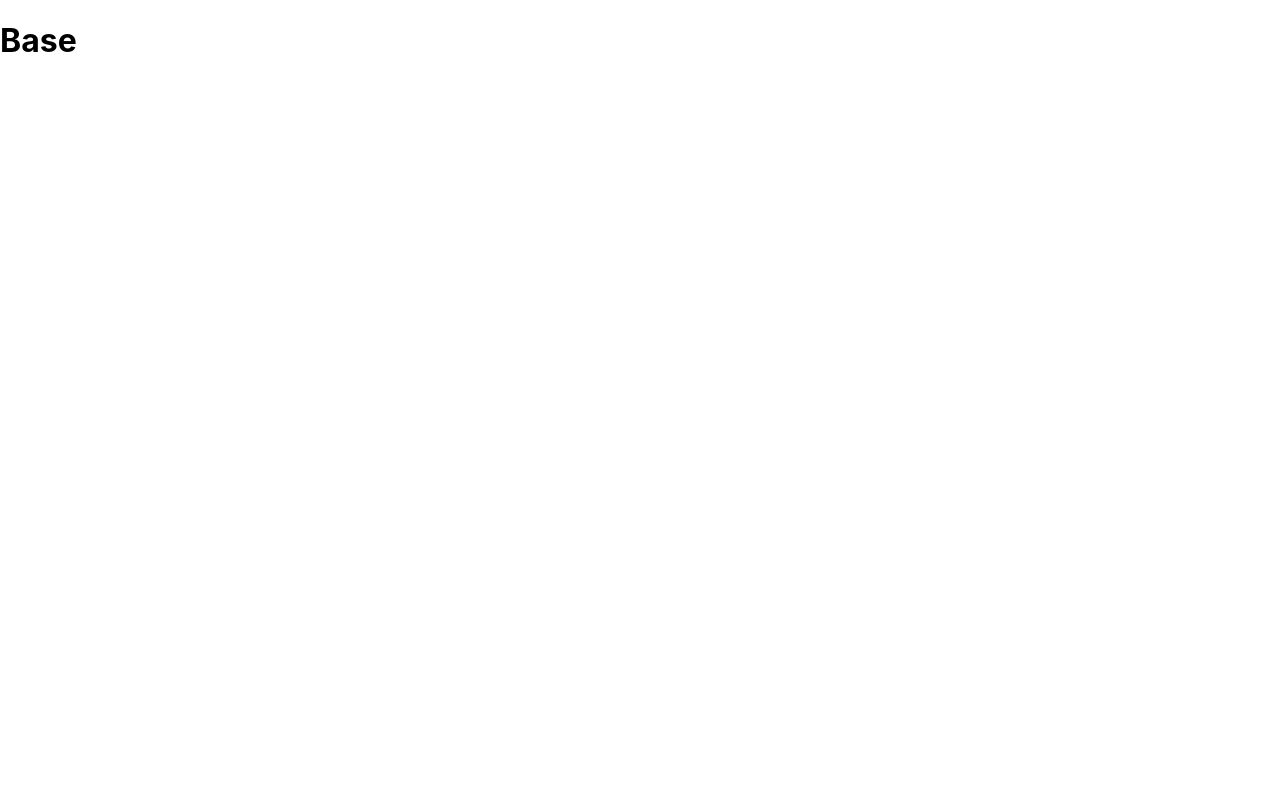
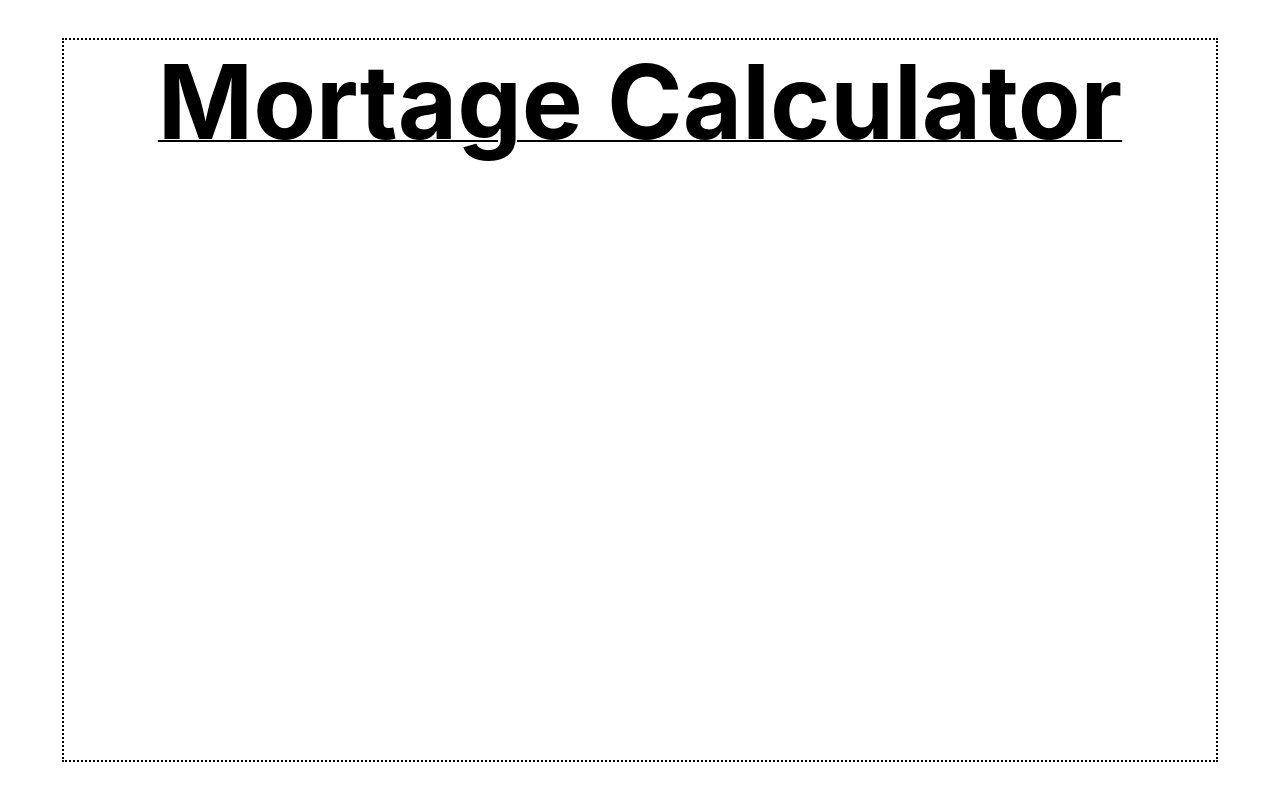
Before and after one commit to MarleeG/MortgageCalculator, a React (Create React App) app in the folder client/: page / in a window 1280 px wide. Built offline with nearby package versions, Linux system fonts and the light colour scheme.

Commit message:
homepage initial setup complete

```diff
--- a/client/src/App.js
+++ b/client/src/App.js
@@ -1,13 +1,14 @@
-import React from "react";
+import React, {lazy} from "react";
 import { BrowserRouter as Router, Switch, Route, Redirect } from "react-router-dom";
 
-import Base from "./Base/Base";
+// const Home  = lazy(() => import('./Home/Home'));
+import Home from './Home/Home';
 
 const App = () => {
   const Routes = (
     <Router>
       <Switch>
-        <Route path="/" component={Base} exact />
+        <Route path="/" component={Home} exact />
 
         <Redirect to="/" exact/>
       </Switch>
--- a/client/src/Base/Base.js
+++ /dev/null
@@ -1,11 +0,0 @@
-import React from 'react';
-
-
-import "./Base.css";
-const Base = () => {
-    return <div>
-        <h1>Base</h1>
-    </div>
-}
-
-export default Base;
--- /dev/null
+++ b/client/src/Home/Home.css
@@ -0,0 +1,19 @@
+.home__container {
+  width: 90vw;
+  height: 90vh;
+  border: 2px dotted black;
+  padding: 0px;
+}
+
+h1 {
+  font-size: 8vw;
+  top: 0px;
+  position: absolute;
+  padding: 0px;
+  margin: 0px;
+  text-decoration: underline;
+  text-decoration-color: black;
+  text-decoration-thickness: 2px;
+
+  /* text-decoration-color: aqua; */
+}
--- /dev/null
+++ b/client/src/Home/Home.js
@@ -0,0 +1,13 @@
+import React from 'react';
+
+import "./Home.css";
+const Base = () => {
+    return <div className="home__container center">
+        <h1>Mortage Calculator</h1>
+        <div className="container__home-fields">
+
+        </div>
+    </div>
+}
+
+export default Base;
--- a/client/src/index.css
+++ b/client/src/index.css
@@ -6,3 +6,17 @@ body {
   -webkit-font-smoothing: antialiased;
   -moz-osx-font-smoothing: grayscale;
 }
+
+.center{
+  display: flex;
+  align-items: center;
+  justify-content: center;
+  margin: auto;
+  position: absolute;
+  text-align: center;
+
+  top:0;
+  bottom: 0;
+  left:0;
+  right: 0;
+}
```
Also changed, not shown: client/src/Base/Base.css (deleted).
